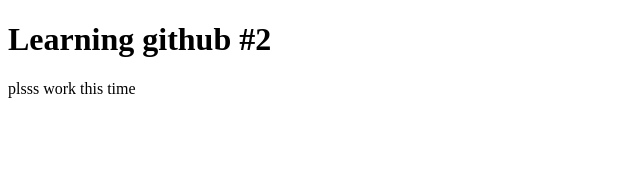
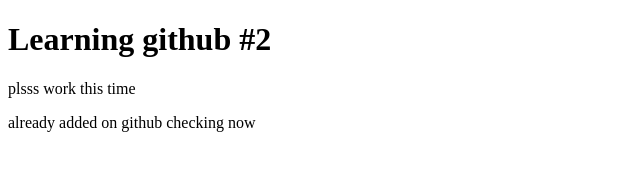
Before and after one commit to Ashwin0-0/Lets-Learn-Git, a plain HTML site: page index.html in a window 1280 px wide. Shown: the whole page, without its empty margins (0-640 px from the left). Drawn offline with Linux system fonts and the light colour scheme.

Commit message:
2nd commit

```diff
--- a/index.html
+++ b/index.html
@@ -9,6 +9,7 @@
 <body>
   <h1>Learning github #2</h1>
   <p>plsss work this time</p>
+  <p> already added on github checking now</p>
 
 </body>
 </html>
```
